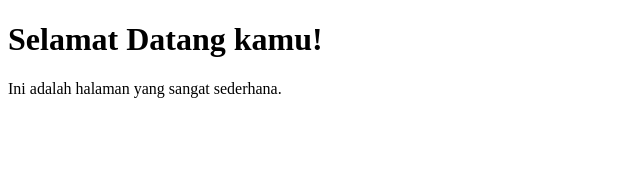
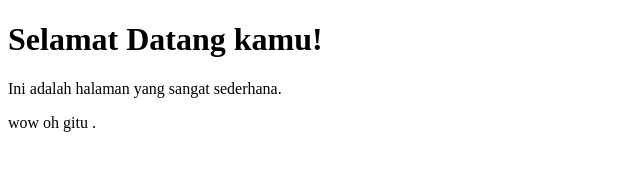
Before and after one commit to angelamerici11/siskabaru1, a plain HTML site: page index.html in a window 1280 px wide. Shown: the full height of the page, 0-640 px from the left. Drawn offline with Linux system fonts and the light colour scheme.

Commit message:
menambahkan 1 paragraf

```diff
--- a/index.html
+++ b/index.html
@@ -6,6 +6,6 @@
 <body>
   <h1>Selamat Datang kamu!</h1>
   <p>Ini adalah halaman yang sangat sederhana.</p>
-
+  <p>wow oh gitu .</p>
 </body>
 </html>
```
